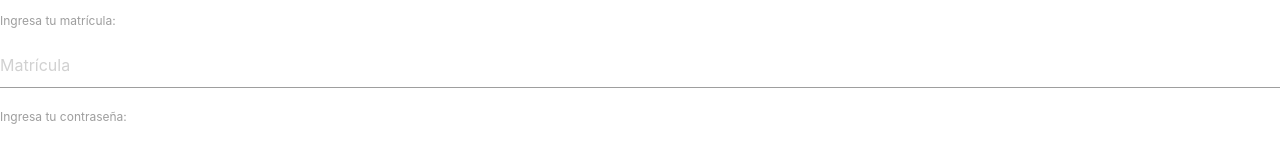
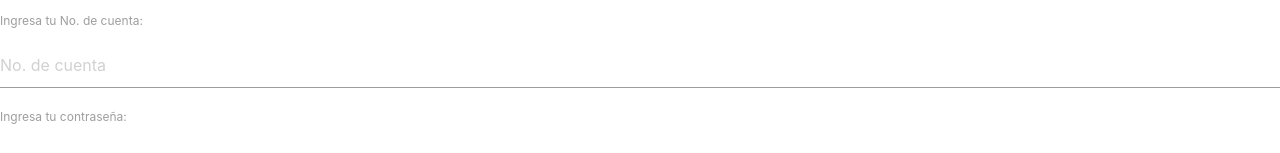
Before and after one commit to maricruzcg/MEX008-Accenture-Talent-Fest, a React (Create React App) app in the folder accenture-talent-fest/: page / in a window 1280 px wide. Shown: the top 153 px of the page. Built offline with nearby package versions, Linux system fonts and the light colour scheme.

Commit message:
Add English option view and components

```diff
--- a/accenture-talent-fest/src/views/LoginView.jsx
+++ b/accenture-talent-fest/src/views/LoginView.jsx
@@ -6,8 +6,8 @@ class LoginView extends Component {
     return (
       <form>
         <label htmlFor=''>
-          <p>Ingresa tu matrícula:</p>
-          <input type='text' placeholder='Matrícula' required />
+          <p>Ingresa tu No. de cuenta:</p>
+          <input type='text' placeholder='No. de cuenta' required />
         </label>
         <label htmlFor=''>
           <p>Ingresa tu contraseña:</p>
```
Also changed, not shown: accenture-talent-fest/src/components/EnglishOptions.jsx (added, +19 -0 lines), accenture-talent-fest/src/views/EnglishOptionsView.jsx (added, +16 -0 lines).
